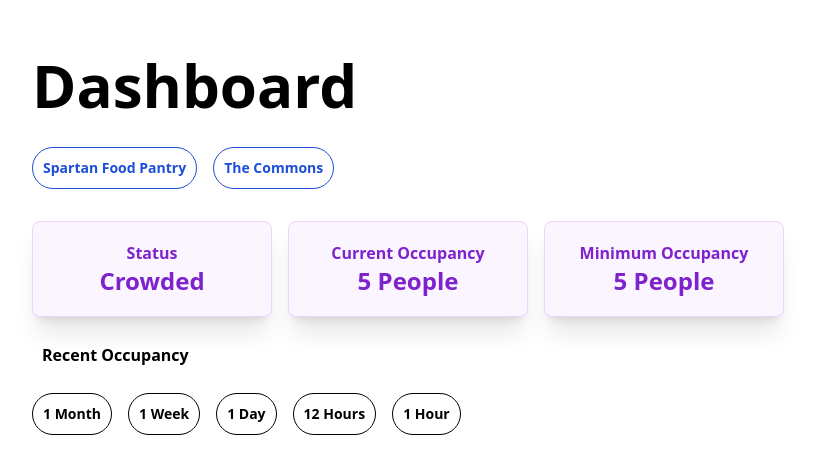
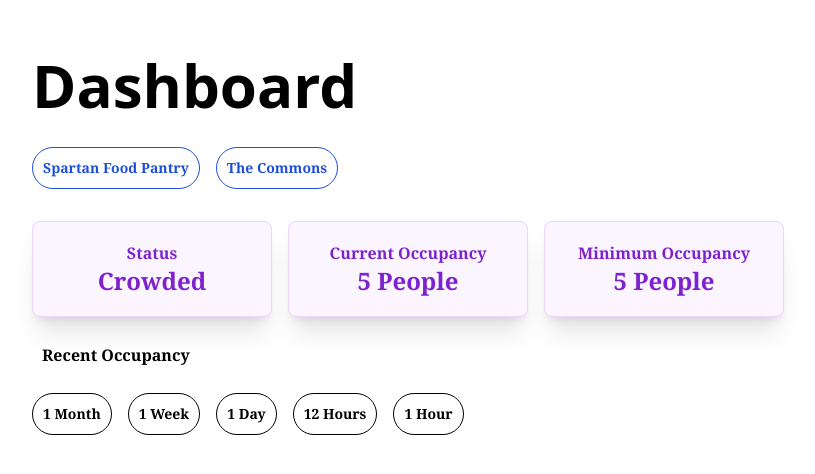
Before and after one commit to S23-PNM/web-ui, a Next.js app: page / in a window 1280 px wide. Shown: the top 474 px of the page, without its empty margins (16-831 px from the left). Built offline with nearby package versions, Linux system fonts and the light colour scheme.

Commit message:
New Font Lol

```diff
--- a/src/components/location-tab.js
+++ b/src/components/location-tab.js
@@ -1,7 +1,7 @@
 function LocationTab(props) {
     return (
     <button
-    className="inline-block text-sm font-bold mb-4 mr-4 mt-6 rounded-full border border-blue-700 text-blue-700 py-2 px-4 hover:bg-blue-700 hover:text-white transition-colors duration-200"
+    className="inline-block text-sm font-bold font-serif mb-4 mr-4 mt-6 rounded-full border border-blue-700 text-blue-700 py-2 px-4 hover:bg-blue-700 hover:text-white transition-colors duration-200"
     style={{ padding: '10px' }}
     type="button"
     >
--- a/src/components/occupancy-tab.js
+++ b/src/components/occupancy-tab.js
@@ -1,7 +1,7 @@
 function OccupancyTab(props) {
     return (
       <div
-        className="inline-block bg-white-500 bg-opacity-75 rounded-md text-black font-bold"
+        className="inline-block font-serif bg-white-500 bg-opacity-75 rounded-md text-black font-bold"
         style={{ padding: '10px' }}
         type="button"
       >
--- a/src/components/status-tab.js
+++ b/src/components/status-tab.js
@@ -1,7 +1,7 @@
 function StatusTab(props) {
     return (
       <button
-        className="inline-block w-60 h-24 mr-4 border-purple-200 border shadow-xl rounded-lg bg-purple-50  hover:bg-purple-700 text-purple-700 hover:text-purple-100 font-bold"
+        className="inline-block w-60 font-serif h-24 mr-4 border-purple-200 border shadow-xl rounded-lg bg-purple-50  hover:bg-purple-700 text-purple-700 hover:text-purple-100 font-bold"
         style={{ padding: '10px' }}
         type="button"
       >
--- a/src/components/time-tab.js
+++ b/src/components/time-tab.js
@@ -1,7 +1,7 @@
 function TimeTab(props) {
     return (
       <button
-        className="inline-block text-sm font-bold mb-4 mr-4 rounded-full border border-black text-black py-2 px-4 hover:bg-black hover:text-white transition-colors duration-200"
+        className="inline-block text-sm font-serif font-bold mb-4 mr-4 rounded-full border border-black text-black py-2 px-4 hover:bg-black hover:text-white transition-colors duration-200"
         style={{ padding: '10px' }}
         type="button"
       >
```
Also changed, not shown: 1 other file (tests, documents, lock files or other folders).
